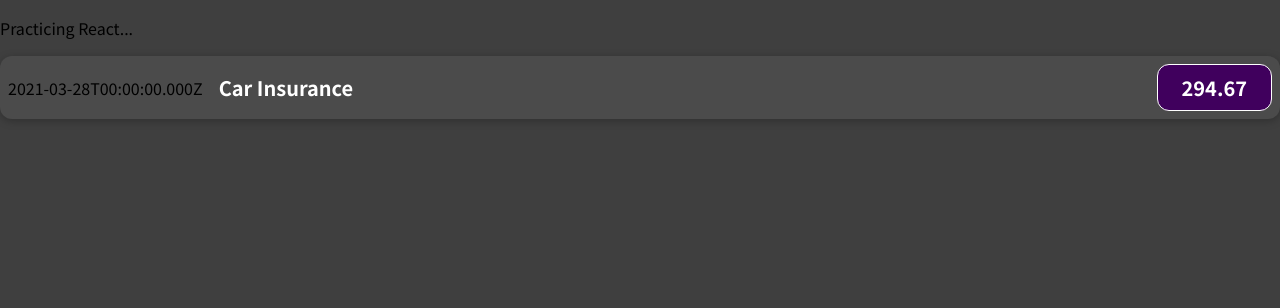
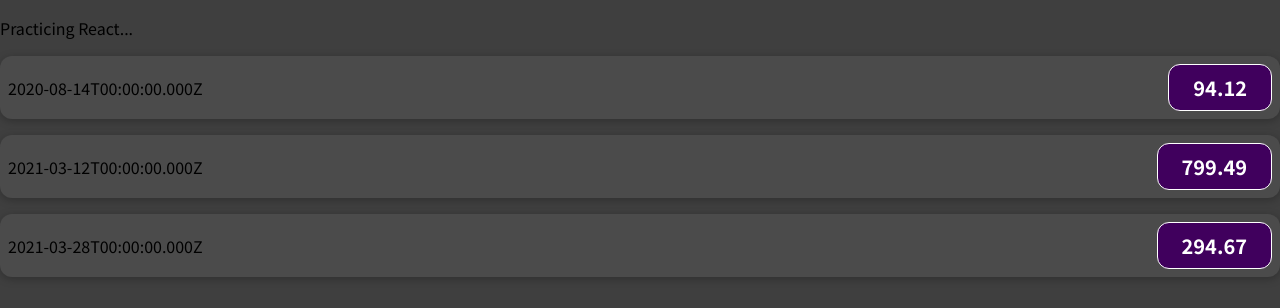
Before and after one commit to socool/udemy-react-complete-guide-code, a JavaScript app: page / in a window 1280 px wide. Shown: the top 308 px of the page. Built offline with nearby package versions, Linux system fonts and the light colour scheme.

Commit message:
add props to component

```diff
--- a/src/App.js
+++ b/src/App.js
@@ -1,13 +1,44 @@
 import ExpenseItem from "./components/ExpenseItem";
 
 function App() {
-  const para = document.createElement("h1");
-  para.textContent = "Exercise done!";
-  document.getElementById("root").appendChild(para);
+  //const para = document.createElement("h1");
+  //para.textContent = "Exercise done!";
+  //document.getElementById("root").appendChild(para);
+  const expenses = [
+    {
+      id: "e1",
+      title: "Toilet Paper",
+      amount: 94.12,
+      date: new Date(2020, 7, 14),
+    },
+    { id: "e2", title: "New TV", amount: 799.49, date: new Date(2021, 2, 12) },
+    {
+      id: "e3",
+      title: "Car Insurance",
+      amount: 294.67,
+      date: new Date(2021, 2, 28),
+    },
+  ];
   return (
     <div>
       <p>Practicing React...</p>
-      <ExpenseItem />
+      <ExpenseItem
+        title={expenses[0].title}
+        amount={expenses[0].amount}
+        date={expenses[0].date}
+      ></ExpenseItem>
+
+      <ExpenseItem
+        title={expenses[1].title}
+        amount={expenses[1].amount}
+        date={expenses[1].date}
+      ></ExpenseItem>
+
+      <ExpenseItem
+        title={expenses[2].title}
+        amount={expenses[2].amount}
+        date={expenses[2].date}
+      ></ExpenseItem>
     </div>
   );
 }
--- a/src/components/ExpenseItem.js
+++ b/src/components/ExpenseItem.js
@@ -1,15 +1,11 @@
 import "./ExpenseItem.css";
-function ExpenseItem() {
-  const expenseDate = new Date(2021, 2, 28);
-  const expenseTitle = "Car Insurance";
-  const expenseAmount = 294.67;
-
+function ExpenseItem(props) {
   return (
     <div className="expense-item">
-      <div>{expenseDate.toISOString()}</div>
+      <div>{props.date.toISOString()}</div>
       <div className="expense-item__description">
-        <h2>{expenseTitle}</h2>
-        <div className="expense-item__price">{expenseAmount}</div>
+        <h2>{props.tietle}</h2>
+        <div className="expense-item__price">{props.amount}</div>
       </div>
     </div>
   );
```
